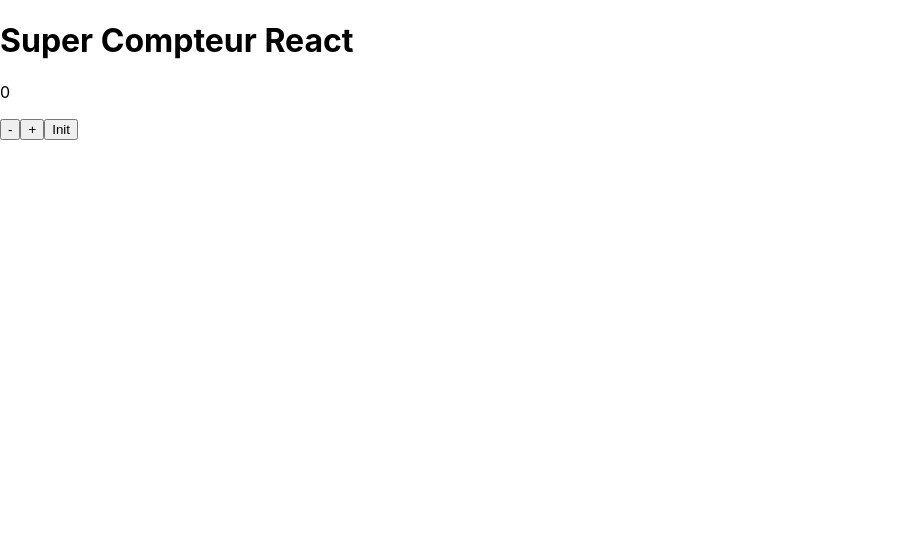
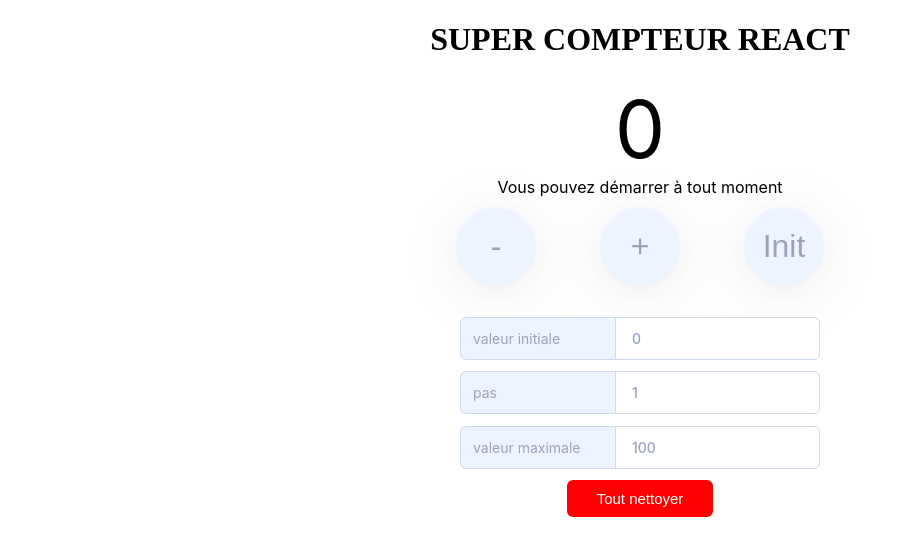
Before and after one commit to Frizizz/super-counter-app, a React (Create React App) app: page / in a window 1280 px wide. Shown: the top 556 px of the page, without its empty margins (0-913 px from the left). Built offline with nearby package versions, Linux system fonts and the light colour scheme; a web font is replaced by a local one.

Commit message:
solution with useState

```diff
--- a/src/App.js
+++ b/src/App.js
@@ -1,13 +1,71 @@
+import './App.css'
+import Title from './components/Title'
+import useCounter from './useCounter'
+import NumericInput from './components/NumericInput'
+
 function App() {
   /* TODO */
+  const {
+    count,
+    increase,
+    decrease,
+    resetCount,
+    initialCount,
+    step,
+    maxCount,
+    setInitAll,
+    onSetInitialCount,
+    onSetMaxCount,
+    onSetStep,
+  } = useCounter()
+
   return (
-    <div>
-      <h1>Super Compteur React</h1>
-      <p>0</p>
-      <div>
-        <button /* TODO */>-</button>
-        <button /* TODO */>+</button>
-        <button /* TODO */>Init</button>
+    <div className="App">
+      <Title>Super Compteur React</Title>
+      <p className="CounterDisplay">{count}</p>
+      {!count && <span>Vous pouvez démarrer à tout moment</span>}
+      <div className="CounterControl">
+        <button onClick={decrease} className="RoundedButton">
+          -
+        </button>
+        <button onClick={increase} className="RoundedButton">
+          +
+        </button>
+        <button onClick={resetCount} className="RoundedButton">
+          Init
+        </button>
+      </div>
+      <div className="SettingsControl">
+        <div className="form-group">
+          <span>valeur initiale</span>
+          <NumericInput
+            value={initialCount}
+            onChange={(event) => onSetInitialCount(event.target.value)}
+            className="form-field"
+            type="text"
+          />
+        </div>
+        <div className="form-group">
+          <span>pas</span>
+          <NumericInput
+            value={step}
+            onChange={(event) => onSetStep(event.target.value)}
+            className="form-field"
+            type="text"
+          />
+        </div>
+        <div className="form-group">
+          <span>valeur maximale</span>
+          <NumericInput
+            value={maxCount}
+            onChange={(event) => onSetMaxCount(event.target.value)}
+            className="form-field"
+            type="text"
+          />
+        </div>
+        <button onClick={setInitAll} className="SquaredButton">
+          Tout nettoyer
+        </button>
       </div>
     </div>
   )
--- /dev/null
+++ b/src/components/NumericInput.js
@@ -0,0 +1,22 @@
+const NumericInput = (props) => {
+  return (
+    <input
+      {...props}
+      onChange={(event) => {
+        const parsedValue = Number.parseFloat(event.target.value || 0)
+
+        const newEvent = {
+          ...event,
+          target: {
+            ...event.target,
+            value: parsedValue,
+          },
+        }
+
+        props.onChange(newEvent)
+      }}
+    />
+  )
+}
+
+export default NumericInput
--- a/src/components/Title.js
+++ b/src/components/Title.js
@@ -1,7 +1,8 @@
 import './Title.css'
+import cn from 'classnames'
 
 function Title(props) {
-  return <h1 {...props} className="Title" />
+  return <h1 {...props} className={cn(`Title`, props.className)} />
 }
 
 export default Title
--- /dev/null
+++ b/src/useCounter.js
@@ -0,0 +1,59 @@
+import { useState } from 'react'
+
+const initialState = {
+  count: 0,
+  maxCount: 100,
+  step: 1,
+  initialCount: 0,
+}
+
+const useCounter = () => {
+  const [count, setCount] = useState(initialState.count)
+  const [maxCount, setMaxCount] = useState(initialState.maxCount)
+  const [step, setStep] = useState(initialState.step)
+  const [initialCount, setInitialCount] = useState(initialState.initialCount)
+
+  const increase = () => setCount(Math.min(count + step, maxCount))
+  const decrease = () => setCount(Math.max(count - step, initialCount))
+
+  const onSetMaxCount = (value) => {
+    setMaxCount(value)
+    if (count > maxCount) setCount(value)
+  }
+
+  const onSetInitialCount = (value) => {
+    setInitialCount(value)
+    if (count < initialCount) setCount(value)
+  }
+
+  const onSetStep = (value) => {
+    setStep(value)
+  }
+
+  const resetCount = () => {
+    setCount(initialCount)
+  }
+
+  const setInitAll = () => {
+    setCount(initialState.count)
+    setMaxCount(initialState.maxCount)
+    setStep(initialState.step)
+    setInitialCount(initialState.initialCount)
+  }
+
+  return {
+    count,
+    increase,
+    decrease,
+    resetCount,
+    initialCount,
+    step,
+    maxCount,
+    setInitAll,
+    onSetInitialCount,
+    onSetMaxCount,
+    onSetStep,
+  }
+}
+
+export default useCounter
```
